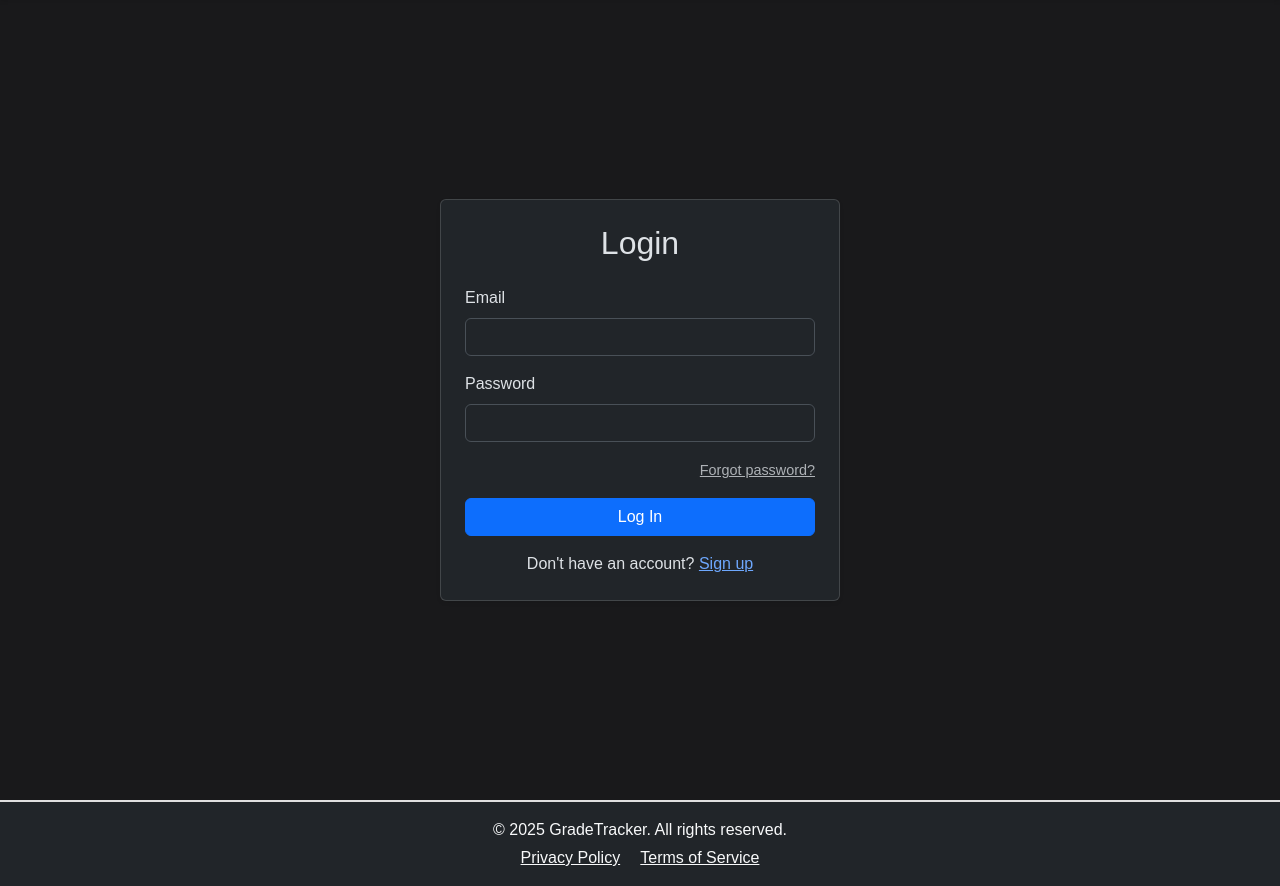
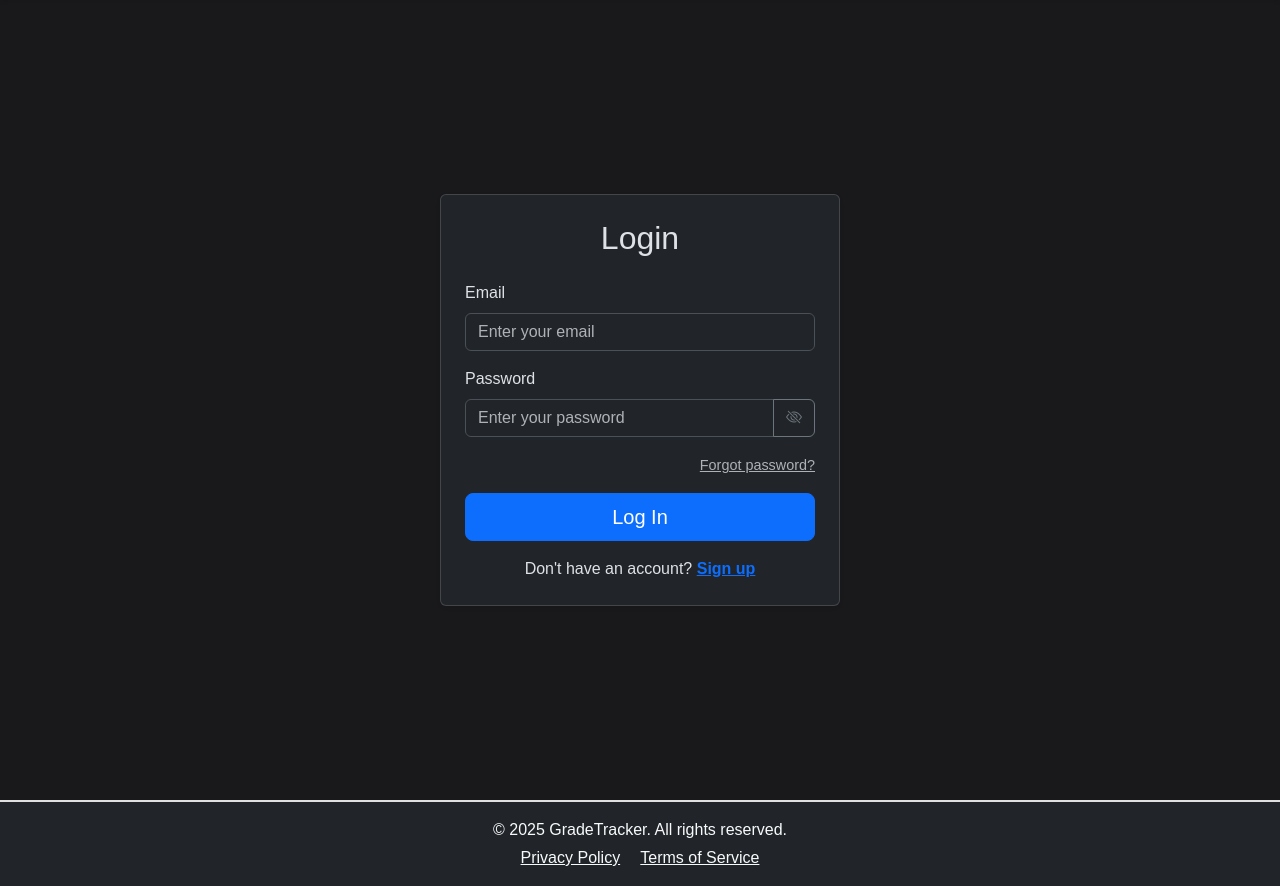
Before and after one commit to alyshaprompruek/CITS3403_project, a Flask app: page /login in a window 1280 px wide. Shown: the part 56-942 px from the top of the page. Run offline with Flask 3, Linux system fonts and the light colour scheme; parts of the project's set-up code (start-up, migrations or seed data) failed here and were passed over.

Commit message:
Enhance login.html with password toggle and forgot password link

```diff
--- a/app/forms.py
+++ b/app/forms.py
@@ -1,17 +1,24 @@
 from flask_wtf import FlaskForm
 from wtforms import StringField, PasswordField, SelectField, SubmitField
-from wtforms.validators import DataRequired, Email, Length
+from wtforms.validators import DataRequired, Email, Length, Regexp
 from datetime import datetime
 
 
 
 class SignUpForm(FlaskForm):
-    email = StringField('Email', validators=[DataRequired(), Email(), Length(max=120)])
+    email = StringField(
+        'Email',
+        validators=[DataRequired(), Email(), Length(max=120)]
+    )
     password = PasswordField(
         'Password',
         validators=[
             DataRequired(),
-            Length(min=6, message="Password must be at least 6 characters long.")
+            Length(min=8, message="Password must be at least 8 characters long."),
+            Regexp(
+                r"^(?=.*[A-Z])(?=.*\d)(?=.*[@$!%*?&])[A-Za-z\d@$!%*?&]{8,}$",
+                message="Password must include at least one uppercase letter, one number, and one special character."
+            )
         ]
     )
     submit = SubmitField('Sign Up')
--- a/app/routes.py
+++ b/app/routes.py
@@ -15,43 +15,37 @@ def signup():
     form = SignUpForm()
     error = None
 
-    if request.method == "POST":
-        if form.validate_on_submit():
+    if form.validate_on_submit():
+        try:
+            email = form.email.data
+            password = form.password.data
+
+            # Check if the email is already registered
+            if User.query.filter_by(email=email).first():
+                error = "This email is already registered. Please use a different email or log in."
+                return render_template('signup.html', form=form, error=error)
+
+            # Create a new user with a secure password
+            new_user = User(email=email)
             try:
-                email = form.email.data
-                password = form.password.data
+                new_user.set_password(password)
+            except ValueError as e:
+                error = str(e)
+                return render_template('signup.html', form=form, error=error)
 
-                # Check if user already exists
-                existing_user = User.query.filter_by(email=email).first()
-                if existing_user:
-                    error = "Email already registered. Please use a different email or login."
-                    return render_template('signup.html', form=form, error=error)
+            # Save the new user to the database
+            db.session.add(new_user)
+            db.session.commit()
 
-                # Enforce password hashing
-                if len(password) < 6:
-                    error = "Password must be at least 6 characters long."
-                    return render_template('signup.html', form=form, error=error)
+            # Log the user in
+            session["user_id"] = new_user.student_id
+            return redirect(url_for('dashboard'))
 
-                # Create new user with hashed password
-                new_user = User(email=email)
-                new_user.set_password(password)
-
-                db.session.add(new_user)
-                db.session.commit()
-
-                # Store student_id in session
-                session["user_id"] = new_user.student_id
-                return redirect(url_for('dashboard'))
-
-            except Exception as e:
-                db.session.rollback()
-                error = f"An error occurred during registration: {str(e)}"
-
-        else:
-            error = "Please check your information and try again."
+        except Exception as e:
+            db.session.rollback()
+            error = "An unexpected error occurred. Please try again."
 
     return render_template('signup.html', form=form, error=error)
-
 
 @application.route('/login', methods=["POST", "GET"])
 def login():
--- a/app/templates/login.html
+++ b/app/templates/login.html
@@ -2,11 +2,12 @@
 
 {% block head %}
     <title>Login</title>
+    <link href="https://cdn.jsdelivr.net/npm/bootstrap-icons/font/bootstrap-icons.css" rel="stylesheet">
 {% endblock %}
 
 {% block body %}
-    <div class="container d-flex justify-content-center align-items-center min-vh-100">
-        <div class="card p-4 shadow-sm" style="min-width: 300px; max-width: 400px; width: 100%;">
+    <div class="container d-flex justify-content-center align-items-center min-vh-100 p-4">
+        <div class="card p-4 shadow-sm" style="min-width: 280px; max-width: 400px; width: 100%;">
             <h2 class="text-center mb-4">Login</h2>
 
             {% if error %}
@@ -20,26 +21,55 @@
 
                 <div class="mb-3">
                     {{ form.email.label(class="form-label") }}
-                    {{ form.email(class="form-control", autocomplete="email") }}
+                    {{ form.email(class="form-control", autocomplete="email", placeholder="Enter your email") }}
+                    {% for err in form.email.errors %}
+                        <div class="text-danger small">{{ err }}</div>
+                    {% endfor %}
                 </div>
 
-                <div class="mb-3">
+                <div class="mb-3 position-relative">
                     {{ form.password.label(class="form-label") }}
-                    {{ form.password(class="form-control", autocomplete="current-password") }}
+                    <div class="input-group">
+                        {{ form.password(class="form-control", autocomplete="current-password", placeholder="Enter your password") }}
+                        <button type="button" class="btn btn-outline-secondary" id="toggle-password">
+                            <i class="bi bi-eye-slash" id="password-icon"></i>
+                        </button>
+                    </div>
+                    {% for err in form.password.errors %}
+                        <div class="text-danger small">{{ err }}</div>
+                    {% endfor %}
                 </div>
 
                 <div class="text-end mb-3">
-                    <a href="#" class="text-muted" style="font-size: 0.9rem;">Forgot password?</a>
+                    <a href="{{ url_for('forgot_password') }}" class="text-muted" style="font-size: 0.9rem;">Forgot password?</a>
                 </div>
 
                 <div class="d-grid">
-                    {{ form.submit(class="btn btn-primary") }}
+                    {{ form.submit(class="btn btn-primary btn-lg") }}
                 </div>
             </form>
 
             <div class="text-center mt-3">
-                <span>Don't have an account?</span> <a href="{{ url_for('signup') }}">Sign up</a>
+                <span>Don't have an account?</span>
+                <a href="{{ url_for('signup') }}" class="text-primary fw-bold">Sign up</a>
             </div>
         </div>
     </div>
+
+    <script>
+        document.getElementById("toggle-password").addEventListener("click", function() {
+            const passwordField = document.querySelector("input[name='password']");
+            const icon = document.getElementById("password-icon");
+
+            if (passwordField.getAttribute("type") === "password") {
+                passwordField.setAttribute("type", "text");
+                icon.classList.remove("bi-eye-slash");
+                icon.classList.add("bi-eye");
+            } else {
+                passwordField.setAttribute("type", "password");
+                icon.classList.remove("bi-eye");
+                icon.classList.add("bi-eye-slash");
+            }
+        });
+    </script>
 {% endblock %}
```
Also changed, not shown: app/models.py (+37 -7 lines), app/app.db.
